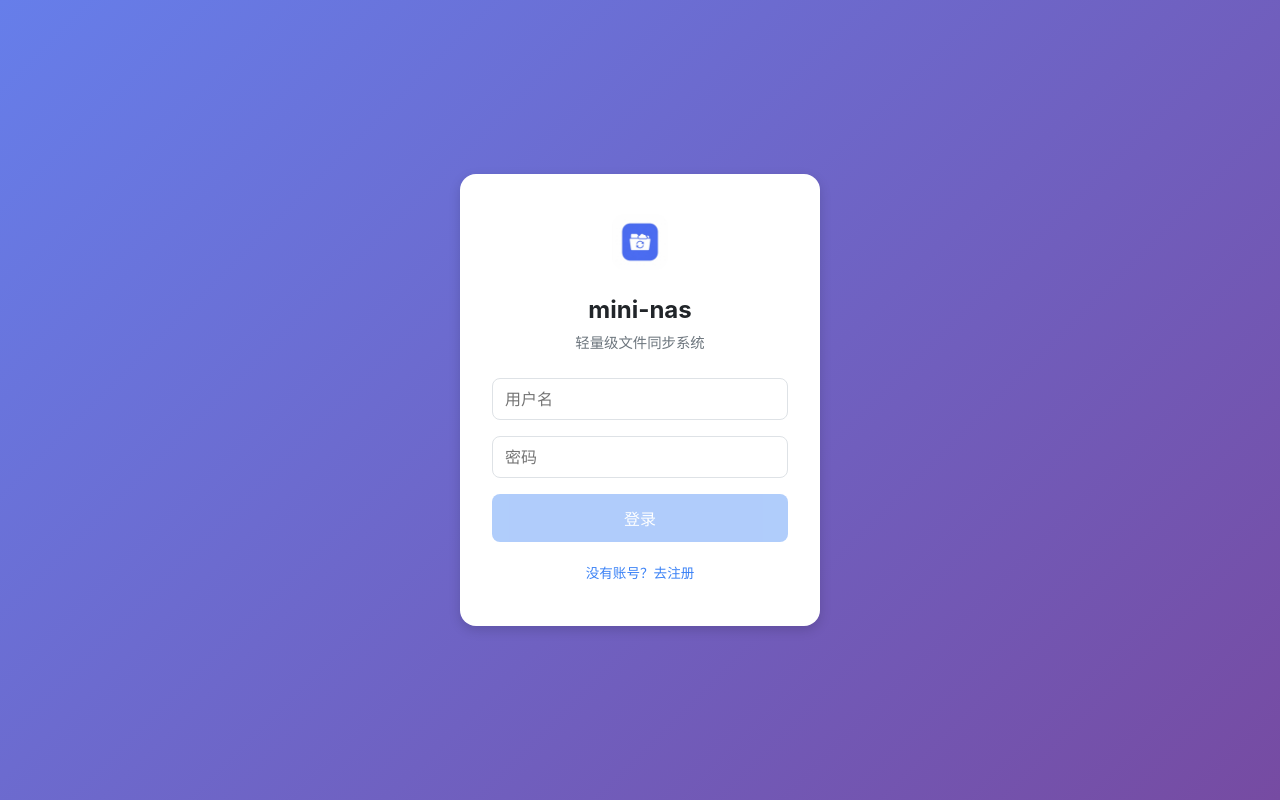
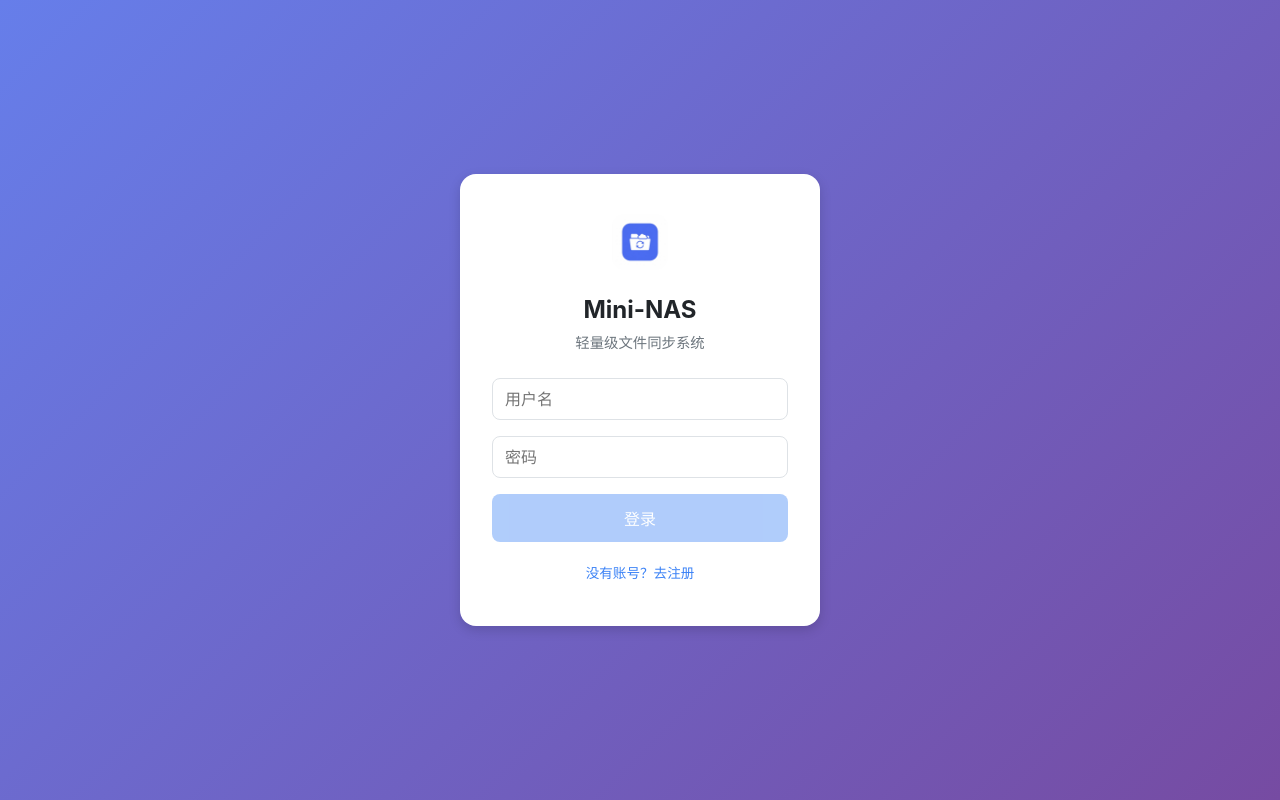
Before and after one commit to zhangjh/mini-nas, a Svelte app in the folder web/: page / in a window 1280 px wide. Built offline with nearby package versions, Linux system fonts and the light colour scheme; no server answers.

Commit message:
update title

```diff
--- a/web/index.html
+++ b/web/index.html
@@ -3,7 +3,7 @@
   <head>
     <meta charset="UTF-8" />
     <meta name="viewport" content="width=device-width, initial-scale=1.0, user-scalable=no" />
-    <title>mini-nas</title>
+    <title>Mini-NAS</title>
     <link rel="icon" type="image/png" href="/logo.png" />
   </head>
   <body>
--- a/web/src/App.svelte
+++ b/web/src/App.svelte
@@ -215,7 +215,7 @@
   <div class="app">
     <header class="header">
       <div class="header-left">
-        <img src="/logo.png" alt="mini-nas" class="logo-img" />
+        <img src="/logo.png" alt="Mini-NAS" class="logo-img" />
       </div>
       <div class="header-center">
         <div class="search-bar">
--- a/web/src/components/LoginForm.svelte
+++ b/web/src/components/LoginForm.svelte
@@ -49,9 +49,9 @@
 <div class="login-page">
   <div class="login-card">
     <div class="login-icon">
-      <img src="/logo.png" alt="mini-nas" class="logo-img" />
+      <img src="/logo.png" alt="Mini-NAS" class="logo-img" />
     </div>
-    <h2>mini-nas</h2>
+    <h2>Mini-NAS</h2>
     <p class="subtitle">
       {#if checking}
         正在加载...
```
Also changed, not shown: 5 other files (tests, documents, lock files or other folders).
